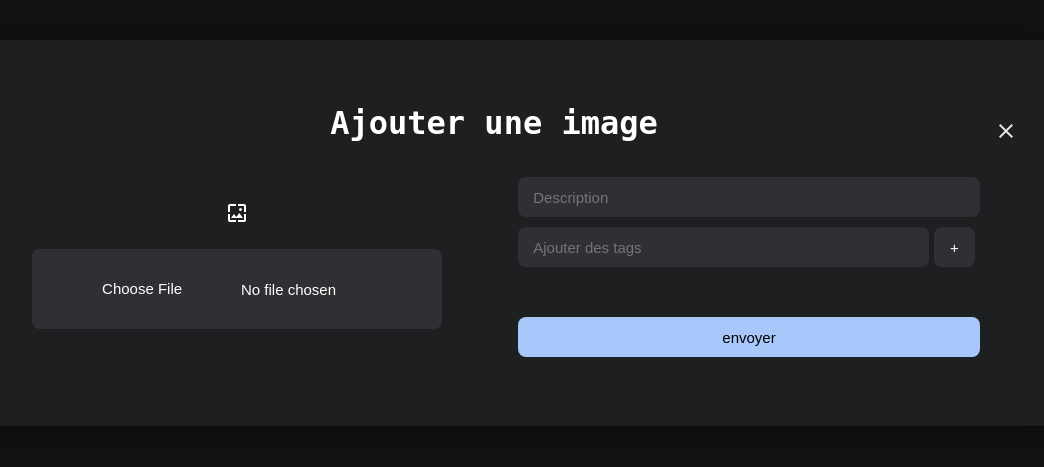
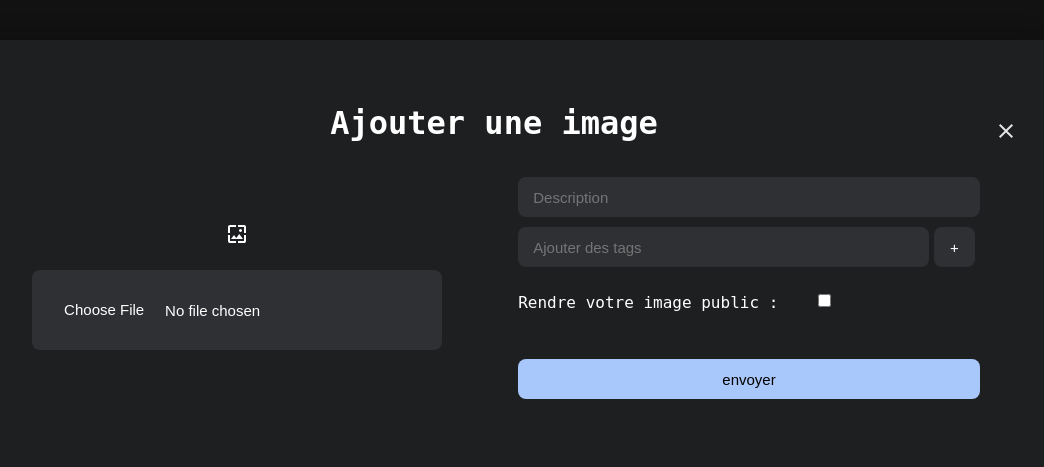
Before and after one commit to cricran/Annotimage-web-project-2025-L2, a PHP site: page /index.php/upload in a window 1280 px wide. Shown: the top 467 px of the page, without its empty margins (134-1178 px from the left). Run offline with PHP 8.4, Linux system fonts and the light colour scheme; the visitor is signed in with stand-in values (Sample User, id 1); some web fonts are replaced.

Commit message:
Add image upload functionality with date and public visibility options; enhance upload template and styles

```diff
--- a/controllers.php
+++ b/controllers.php
@@ -266,9 +266,21 @@ function upload() {
         return;
     }
     if (isset($_POST['envoyer'])) {
-        $description = htmlspecialchars($_POST['description'], ENT_QUOTES, 'UTF-8');
+        if(!isset($_POST['description']) || !isset($_POST['date']) || !isset($_POST['public'])) {
+            addNotification('error', 'Erreur', 'Erreur lors de l\'ajout de l\'image');
+            require 'templates/upload.php';
+            return;
+        }
+
         $issue = false;
 
+        $description = htmlspecialchars($_POST['description'], ENT_QUOTES, 'UTF-8');
+        $date = htmlspecialchars($_POST['date'], ENT_QUOTES, 'UTF-8');
+
+        if (!preg_match('/^\d{4}-\d{2}-\d{2} \d{2}:\d{2}:\d{2}$/', $date) || !strtotime($date)) {
+            addNotification('error', 'Erreur', 'Format de date invalide (YYYY-MM-DD HH:MM:SS)');
+            $issue = true;
+        }
         if (strlen($description) > 1024) {
             addNotification('error', 'Erreur', 'La description doit faire au plus 1024 caractères');
             $issue = true;
@@ -304,8 +316,8 @@ function upload() {
         $r->execute([
             ':path' => 'None',
             ':description' => $description,
-            ':public' => 1,
-            ':date' => '2025-12-20',
+            ':public' => $_POST['public'] === null ? 0 : 1,
+            ':date' => $date,
             ':userid' => $_SESSION['user']
         ]);
         if (!$r) {
--- a/public/static/css/style.css
+++ b/public/static/css/style.css
@@ -518,8 +518,17 @@ select {
     color: black;
 }
 
+#upload input[type="checkbox"] {
+    height: auto;
+    min-width: 0px;
+    width: auto;
+    margin-left: 30px;
+    height: 15px;
+    padding-top: 20px;
+}
+
 #upload input[type=file]::file-selector-button {
-    width: 50%;
+    width: 30%;
     background-color: transparent;
     color: white;
     border: none;
--- a/public/static/js/upload.js
+++ b/public/static/js/upload.js
@@ -25,6 +25,14 @@ $(document).ready(function () {
         $('#name_add_tag').val('');
     })
     $('input[type="submit"]').on('click', function (event) {
+        let now = new Date();
+        let formattedDate = now.getFullYear() + '-' +
+            String(now.getMonth() + 1).padStart(2, '0') + '-' +
+            String(now.getDate()).padStart(2, '0') + ' ' +
+            String(now.getHours()).padStart(2, '0') + ':' +
+            String(now.getMinutes()).padStart(2, '0') + ':' +
+            String(now.getSeconds()).padStart(2, '0');
+        $("form").append('<input type="hidden" name="date" id="date" value="' + formattedDate + '">')
         $(event.target).closest("form").off('submit').submit();
     })
     $('#name_add_tag').on('keypress', function (event) {
--- a/templates/upload.php
+++ b/templates/upload.php
@@ -15,36 +15,15 @@
                     <br>
                     <input type="file" accept="image/png, image/jpeg, image/jpg, image/webp" id="fileInput" name="fileInput">
                 </div>
-
                 <div>
                     <input type="text" placeholder="Description" name="description" required>
-
                     <div id="tags">
                         <input type="text" placeholder="Ajouter des tags" id="name_add_tag">
                         <input type="button" value="+" id="add_tag">
                     </div>
-
                     <div id="selected_tag">
-                        <!-- <div>
-                            <span>#cinema</span>
-                            <button><img src="../static/images/close.svg" alt="suprimer"></button>
-                        </div>
-                        <div>
-                            <span>#cinema</span>
-                            <button><img src="../static/images/close.svg" alt="suprimer"></button>
-                        </div> -->
-
                     </div>
-                    <!-- <select name="" id="">
-                        <option value="">Ajouter dans une collection</option>
-                        <option value="dog">Dog</option>
-                        <option value="cat">Cat</option>
-                        <option value="hamster">Hamster</option>
-                        <option value="parrot">Parrot</option>
-                        <option value="spider">Spider</option>
-                        <option value="goldfish">Goldfish</option>
-                    </select> -->
-
+                    <p>Rendre votre image public : <input type="checkbox" name="public" id="public"></p>
 
                     <input type="submit" name="envoyer" value="envoyer">
                 </div>
```
Also changed, not shown: images/32.png (added), public/static/images/public.svg (added).
